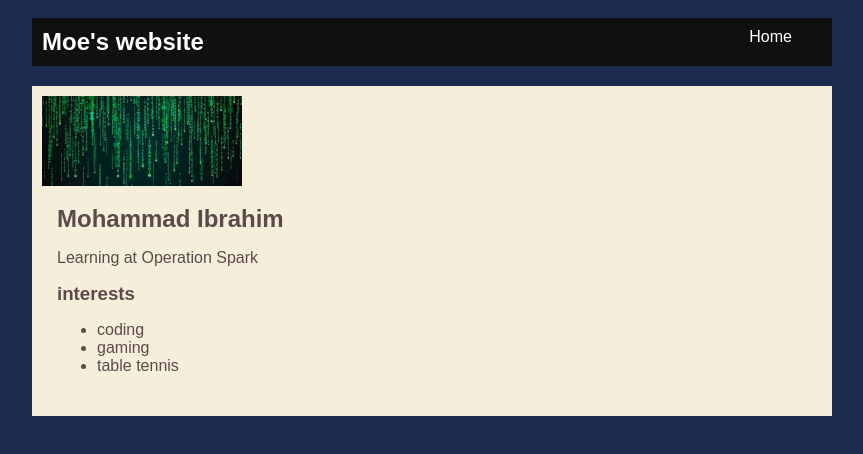
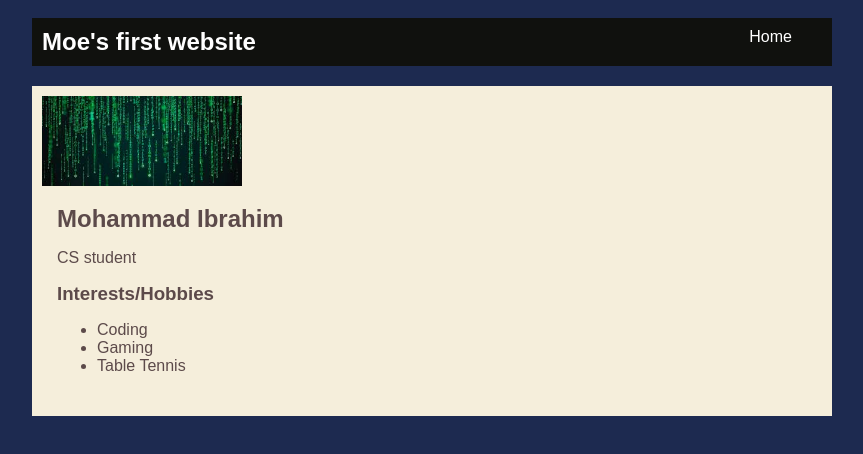
Before and after one commit to MohammadIbrahim5044/MohammadIbrahim5044.github.io, a plain HTML site: page index.html in a window 1280 px wide. Shown: the whole page, without its empty margins (208-1071 px from the left). Drawn offline with Linux system fonts and the light colour scheme.

Commit message:
Update index.html

```diff
--- a/index.html
+++ b/index.html
@@ -1,7 +1,7 @@
 <!DOCTYPE html>
 <html>
   <head>
-    <title>Moe's website</title>
+    <title>Moe's first website</title>
     <link rel="stylesheet" href="style.css" />
   </head>
 
@@ -9,7 +9,7 @@
     <!-- All content goes here -->
     <div id="all-contents">
       <nav>
-        <h1>Moe's website</h1>
+        <h1>Moe's first website</h1>
         <ul id="nav-ul">
           <li class="nav-li">
             <a href="index.html">Home</a>
@@ -26,13 +26,13 @@
         <!-- content section -->
         <div class="content">
           <h2>Mohammad Ibrahim</h2>
-          <p>Learning at Operation Spark</p>
+          <p>CS student</p>
           <div id="elements">
-            <h3>interests</h3>
+            <h3>Interests/Hobbies</h3>
             <ul>
-              <li>coding</li>
-              <li>gaming</li>
-              <li>table tennis</li>
+              <li>Coding</li>
+              <li>Gaming</li>
+              <li>Table Tennis</li>
             </ul>
           </div>
         </div>
```
